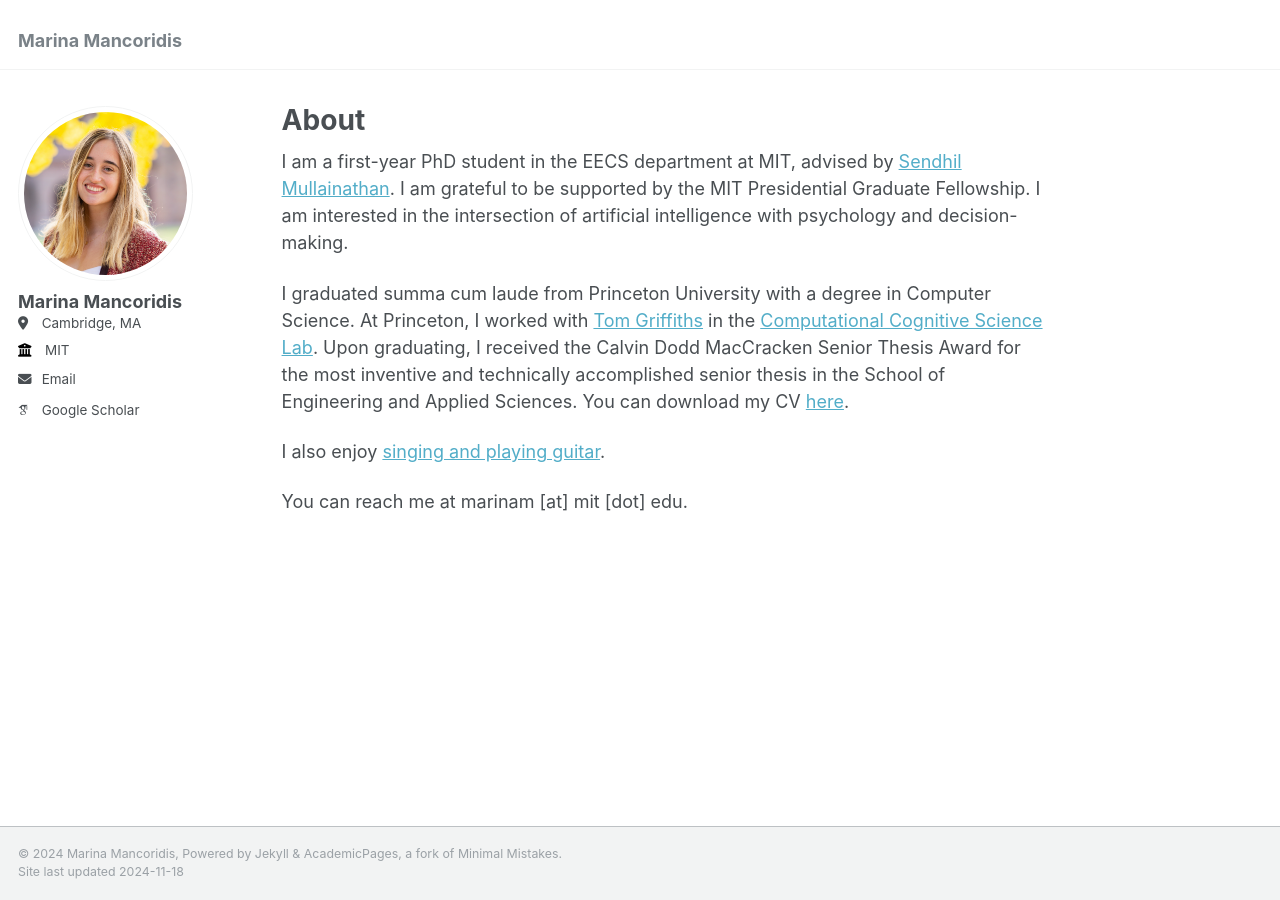
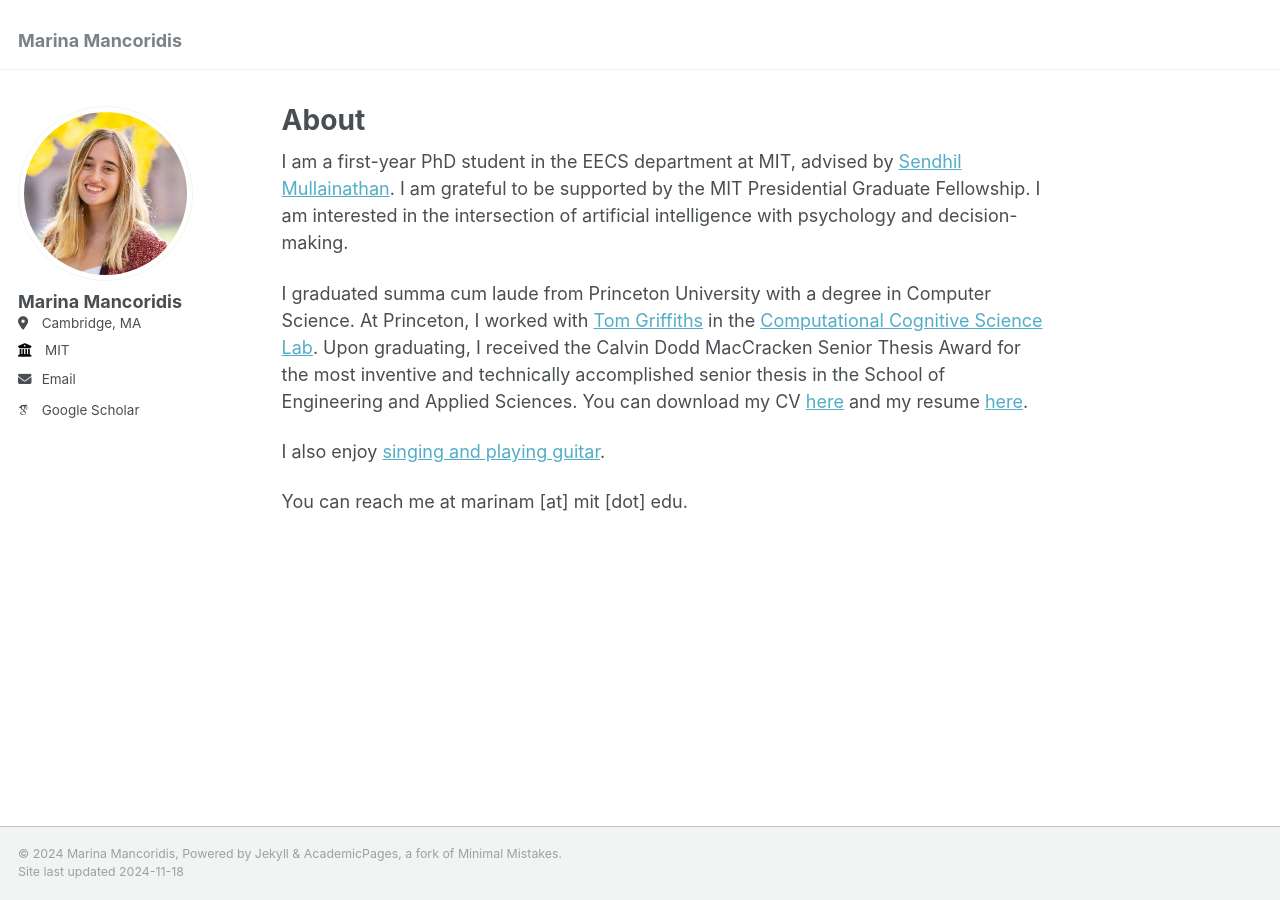
Before and after one commit to MarinaMancoridis/marinamancoridis.github.io, a Jekyll site: the page built from _pages/about.md, in a window 1280 px wide. Built offline with Jekyll 4.4.1, drawn with Linux system fonts in a browser that asks for light colours; some web fonts are replaced.

Commit message:
added CV to website

```diff
--- a/_pages/about.md
+++ b/_pages/about.md
@@ -8,7 +8,7 @@
 ---
 I am a first-year PhD student in the EECS department at MIT, advised by [Sendhil Mullainathan](https://sendhil.org/). I am grateful to be supported by the MIT Presidential Graduate Fellowship. I am interested in the intersection of artificial intelligence with psychology and decision-making.
 
-I graduated summa cum laude from Princeton University with a degree in Computer Science. At Princeton, I worked with [Tom Griffiths](https://cocosci.princeton.edu/tom/tom.php) in the [Computational Cognitive Science Lab](https://cocosci.princeton.edu/). Upon graduating, I received the Calvin Dodd MacCracken Senior Thesis Award for the most inventive and technically accomplished senior thesis in the School of Engineering and Applied Sciences. You can download my CV [here](/files/Marina_Mancoridis_CV_Oct_2024.pdf).
+I graduated summa cum laude from Princeton University with a degree in Computer Science. At Princeton, I worked with [Tom Griffiths](https://cocosci.princeton.edu/tom/tom.php) in the [Computational Cognitive Science Lab](https://cocosci.princeton.edu/). Upon graduating, I received the Calvin Dodd MacCracken Senior Thesis Award for the most inventive and technically accomplished senior thesis in the School of Engineering and Applied Sciences. You can download my CV [here](/files/marinamancoridis_cv.pdf) and my resume [here](/files/Marina_Mancoridis_CV_Oct_2024.pdf).
 
 I also enjoy [singing and playing guitar](https://open.spotify.com/artist/1JgL4xpqLXXMX4rG1E2wnD?si=_VUlDYu6SXGjbfifFEeiMQ).
 
```
Also changed, not shown: 1 other file.
